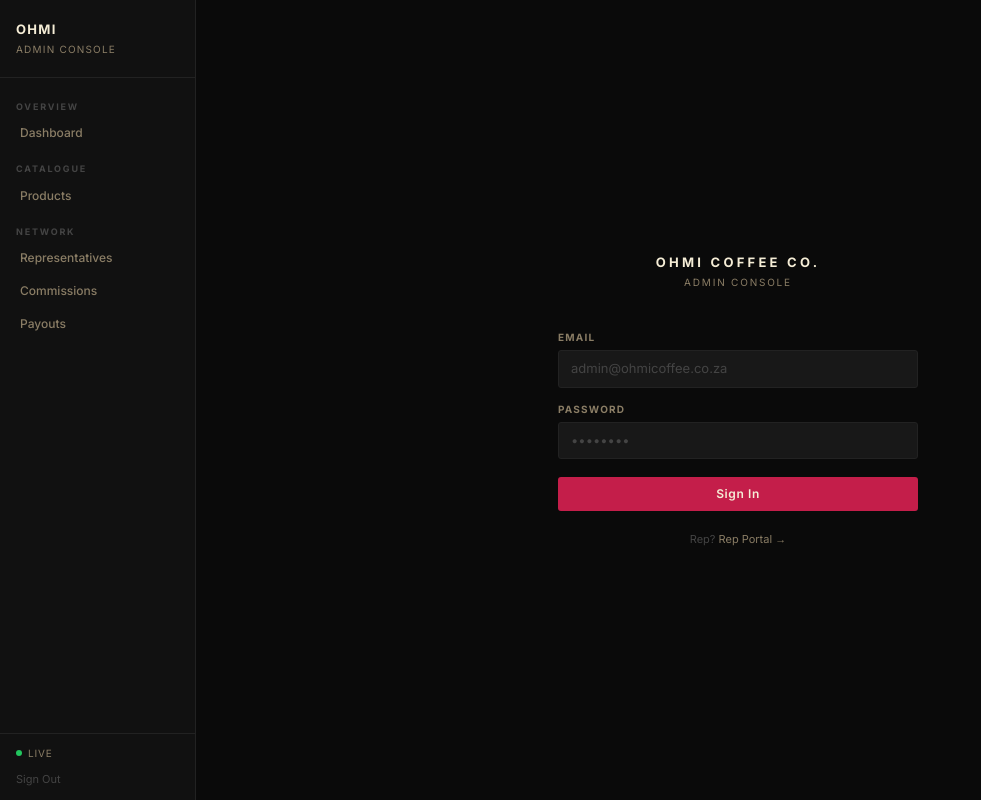
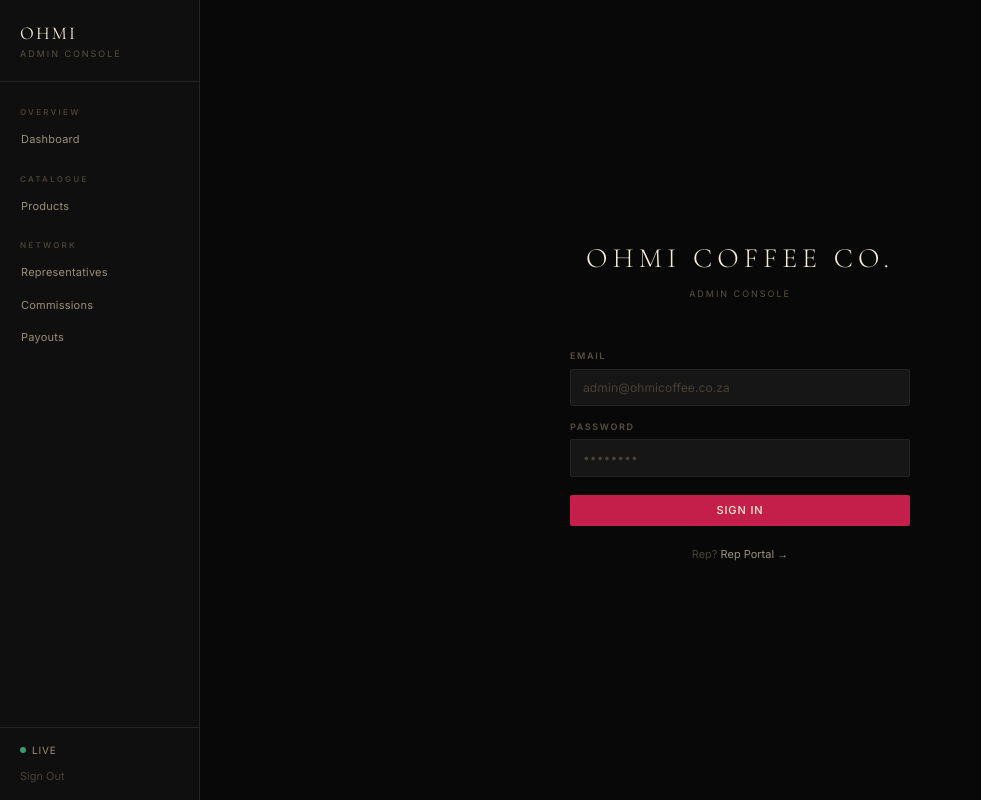
Before and after one commit to OHMICOFFEE/OHMICOFFEE, a Next.js app in the folder ohmi-v3/: page /admin/login in a window 1280 px wide. Shown: the whole page, without its empty margins (0-981 px from the left). Built offline with nearby package versions, Linux system fonts and the light colour scheme.

Commit message:
Update globals.css

```diff
--- a/ohmi-v3/app/globals.css
+++ b/ohmi-v3/app/globals.css
@@ -1,4 +1,4 @@
-@import url('https://fonts.googleapis.com/css2?family=Inter:wght@300;400;500;600;700&display=swap');
+@import url('https://fonts.googleapis.com/css2?family=Cormorant+Garamond:ital,wght@0,300;0,400;0,500;0,600;1,300;1,400&family=Inter:wght@300;400;500;600&display=swap');
 @tailwind base;
 @tailwind components;
 @tailwind utilities;
@@ -6,185 +6,186 @@
 *, *::before, *::after { box-sizing: border-box; margin: 0; padding: 0; }
 
 :root {
-  --bg: #0a0a0a;
-  --bg2: #111111;
-  --bg3: #181818;
-  --border: #222222;
-  --border2: #2a2a2a;
-  --cream: #F5EDD6;
-  --cream2: #c4b99a;
-  --cream3: #8a7d65;
-  --red: #C41E4A;
-  --red2: #9e1039;
-  --red3: rgba(196,30,74,0.12);
-  --green: #22c55e;
-  --yellow: #f59e0b;
-  --text: #F5EDD6;
-  --text2: #c4b99a;
-  --text3: #8a7d65;
-  --text4: #444;
+  --black:   #080808;
+  --black2:  #0f0f0f;
+  --black3:  #161616;
+  --black4:  #1e1e1e;
+  --border:  #242424;
+  --border2: #2e2e2e;
+  --cream:   #F5EDD6;
+  --cream2:  #d4c9b0;
+  --cream3:  #9a8e78;
+  --cream4:  #5a5040;
+  --red:     #C41E4A;
+  --red2:    #9e1039;
+  --red3:    rgba(196,30,74,0.10);
+  --red4:    rgba(196,30,74,0.06);
+  --green:   #3d9970;
+  --yellow:  #c49a1a;
+  --text:    #F5EDD6;
+  --text2:   #d4c9b0;
+  --text3:   #9a8e78;
+  --text4:   #4a4035;
 }
 
 html, body { height: 100%; }
 body {
-  background: var(--bg);
+  background: var(--black);
   color: var(--text);
   font-family: 'Inter', system-ui, sans-serif;
-  font-size: 13px;
-  line-height: 1.5;
+  font-size: 12px;
+  line-height: 1.6;
   -webkit-font-smoothing: antialiased;
 }
 
-::-webkit-scrollbar { width: 3px; height: 3px; }
-::-webkit-scrollbar-track { background: var(--bg); }
+::-webkit-scrollbar { width: 2px; height: 2px; }
+::-webkit-scrollbar-track { background: var(--black); }
 ::-webkit-scrollbar-thumb { background: var(--border2); }
-::-webkit-scrollbar-thumb:hover { background: var(--red); }
 
-/* INPUTS */
+.display { font-family: 'Cormorant Garamond', Georgia, serif; }
+
 input, select, textarea {
-  background: var(--bg3);
+  background: var(--black3);
   border: 1px solid var(--border);
   color: var(--cream);
   padding: 8px 12px;
-  font-size: 13px;
-  font-family: inherit;
+  font-size: 12px;
+  font-family: 'Inter', sans-serif;
   width: 100%;
   transition: border-color 0.15s;
   outline: none;
-  border-radius: 3px;
+  border-radius: 2px;
+  letter-spacing: 0.01em;
 }
 input:focus, select:focus, textarea:focus { border-color: var(--red); }
-input::placeholder, textarea::placeholder { color: var(--text4); }
-select option { background: var(--bg3); }
+input::placeholder { color: var(--text4); }
+select option { background: var(--black3); color: var(--cream); }
 
-/* BUTTONS */
 .btn {
   display: inline-flex; align-items: center; justify-content: center;
-  padding: 8px 16px; font-size: 12px; font-weight: 600;
-  letter-spacing: 0.05em; border: none; cursor: pointer;
-  transition: all 0.15s; border-radius: 3px; font-family: inherit;
+  padding: 7px 16px; font-size: 11px; font-weight: 500;
+  letter-spacing: 0.08em; text-transform: uppercase;
+  border: none; cursor: pointer; transition: all 0.15s;
+  border-radius: 2px; font-family: 'Inter', sans-serif;
   white-space: nowrap;
 }
 .btn-red { background: var(--red); color: var(--cream); }
 .btn-red:hover { background: var(--red2); }
-.btn-red:disabled { opacity: 0.4; cursor: not-allowed; }
-.btn-outline { background: transparent; color: var(--cream2); border: 1px solid var(--border2); }
-.btn-outline:hover { border-color: var(--cream3); color: var(--cream); }
-.btn-ghost { background: transparent; color: var(--text3); border: 1px solid var(--border); padding: 5px 10px; font-size: 11px; }
-.btn-ghost:hover { color: var(--cream); border-color: var(--border2); }
+.btn-red:disabled { opacity: 0.3; cursor: not-allowed; }
+.btn-outline { background: transparent; color: var(--cream3); border: 1px solid var(--border2); }
+.btn-outline:hover { border-color: var(--cream4); color: var(--cream2); }
+.btn-ghost { background: transparent; color: var(--text4); border: 1px solid var(--border); padding: 4px 10px; font-size: 10px; letter-spacing: 0.06em; }
+.btn-ghost:hover { color: var(--cream2); border-color: var(--border2); }
 
-/* LAYOUT */
-.layout { display: flex; min-height: 100vh; }
+.layout { display: flex; min-height: 100vh; background: var(--black); }
 .main { flex: 1; display: flex; flex-direction: column; min-width: 0; overflow: hidden; }
-.page { flex: 1; padding: 24px; overflow-y: auto; }
+.page { flex: 1; padding: 28px 32px; overflow-y: auto; }
 
-/* SIDEBAR */
 .sidebar {
-  width: 196px; min-width: 196px;
-  background: var(--bg2);
+  width: 200px; min-width: 200px;
+  background: var(--black2);
   border-right: 1px solid var(--border);
   display: flex; flex-direction: column;
   height: 100vh; position: sticky; top: 0;
 }
-.sidebar-logo { padding: 20px 16px; border-bottom: 1px solid var(--border); }
-.sidebar-logo-name { font-size: 13px; font-weight: 700; letter-spacing: 0.1em; text-transform: uppercase; color: var(--cream); }
-.sidebar-logo-sub { font-size: 10px; color: var(--text3); letter-spacing: 0.12em; text-transform: uppercase; margin-top: 2px; }
-.sidebar-nav { flex: 1; padding: 10px 8px; overflow-y: auto; }
-.sidebar-section { font-size: 9px; font-weight: 700; letter-spacing: 0.2em; text-transform: uppercase; color: var(--text4); padding: 12px 8px 4px; }
+.sidebar-logo { padding: 24px 20px 20px; border-bottom: 1px solid var(--border); }
+.sidebar-logo-name {
+  font-family: 'Cormorant Garamond', Georgia, serif;
+  font-size: 18px; font-weight: 400;
+  letter-spacing: 0.12em; text-transform: uppercase;
+  color: var(--cream); line-height: 1;
+}
+.sidebar-logo-sub { font-size: 9px; color: var(--cream4); letter-spacing: 0.22em; text-transform: uppercase; margin-top: 5px; }
+.sidebar-nav { flex: 1; padding: 8px 10px; overflow-y: auto; }
+.sidebar-section { font-size: 8px; font-weight: 600; letter-spacing: 0.28em; text-transform: uppercase; color: var(--text4); padding: 16px 10px 5px; }
 .nav-link {
-  display: flex; align-items: center; gap: 8px;
-  padding: 7px 10px; color: var(--text3); font-size: 12px; font-weight: 500;
-  text-decoration: none; border-radius: 3px; transition: all 0.12s;
-  border-left: 2px solid transparent; margin-bottom: 1px;
+  display: flex; align-items: center;
+  padding: 7px 10px; color: var(--text3); font-size: 11px; font-weight: 400;
+  text-decoration: none; border-radius: 2px; transition: all 0.12s;
+  border-left: 1px solid transparent; margin-bottom: 1px; letter-spacing: 0.02em;
 }
-.nav-link:hover { color: var(--cream); background: rgba(255,255,255,0.03); }
-.nav-link.active { color: var(--cream); background: var(--red3); border-left-color: var(--red); }
-.sidebar-footer { padding: 12px 16px; border-top: 1px solid var(--border); }
+.nav-link:hover { color: var(--cream2); background: rgba(245,237,214,0.03); }
+.nav-link.active { color: var(--cream); background: var(--red4); border-left-color: var(--red); }
+.sidebar-footer { padding: 14px 20px; border-top: 1px solid var(--border); }
+.live-dot { display: flex; align-items: center; gap: 6px; margin-bottom: 10px; }
+.live-dot-circle { width: 5px; height: 5px; border-radius: 50%; background: var(--green); }
+.live-dot-text { font-size: 9px; color: var(--cream4); letter-spacing: 0.14em; text-transform: uppercase; }
 
-/* TOPBAR */
 .topbar {
-  height: 50px; background: var(--bg2); border-bottom: 1px solid var(--border);
+  height: 48px; background: var(--black2); border-bottom: 1px solid var(--border);
   display: flex; align-items: center; justify-content: space-between;
-  padding: 0 24px; flex-shrink: 0;
+  padding: 0 32px; flex-shrink: 0;
 }
-.topbar-title { font-size: 13px; font-weight: 600; color: var(--cream); }
+.topbar-title { font-family: 'Cormorant Garamond', Georgia, serif; font-size: 16px; font-weight: 400; letter-spacing: 0.06em; color: var(--cream); }
 
-/* CARDS */
-.card { background: var(--bg2); border: 1px solid var(--border); border-radius: 4px; }
+.stats-row { display: grid; gap: 1px; background: var(--border); border: 1px solid var(--border); border-radius: 2px; overflow: hidden; margin-bottom: 24px; }
+.stat { background: var(--black2); padding: 18px 20px; }
+.stat-label { font-size: 9px; font-weight: 600; letter-spacing: 0.2em; text-transform: uppercase; color: var(--cream4); margin-bottom: 8px; }
+.stat-val { font-family: 'Cormorant Garamond', Georgia, serif; font-size: 28px; font-weight: 400; color: var(--cream); line-height: 1; }
+.stat-val-sm { font-size: 18px; }
+.stat-sub { font-size: 10px; color: var(--text3); margin-top: 4px; }
+.stat-red { color: var(--red) !important; }
+.stat-green { color: var(--green) !important; }
+
+.card { background: var(--black2); border: 1px solid var(--border); border-radius: 2px; }
 .card-pad { padding: 20px; }
+.card-header { padding: 12px 16px; border-bottom: 1px solid var(--border); font-size: 9px; font-weight: 600; letter-spacing: 0.2em; text-transform: uppercase; color: var(--cream4); }
 
-/* STAT CARDS */
-.stats-grid { display: grid; grid-template-columns: repeat(4,1fr); gap: 1px; background: var(--border); border: 1px solid var(--border); border-radius: 4px; overflow: hidden; margin-bottom: 20px; }
-.stat { background: var(--bg2); padding: 18px 20px; }
-.stat-label { font-size: 10px; font-weight: 600; letter-spacing: 0.12em; text-transform: uppercase; color: var(--text3); margin-bottom: 6px; }
-.stat-val { font-size: 24px; font-weight: 700; color: var(--cream); line-height: 1; }
-.stat-sub { font-size: 11px; color: var(--text3); margin-top: 4px; }
-.stat-red { color: var(--red); }
-.stat-green { color: var(--green); }
+.table-wrap { background: var(--black2); border: 1px solid var(--border); border-radius: 2px; overflow: hidden; }
+table { width: 100%; border-collapse: collapse; }
+thead th { padding: 10px 14px; text-align: left; font-size: 9px; font-weight: 600; letter-spacing: 0.18em; text-transform: uppercase; color: var(--cream4); border-bottom: 1px solid var(--border); white-space: nowrap; background: var(--black2); }
+tbody td { padding: 11px 14px; border-bottom: 1px solid var(--border); font-size: 12px; color: var(--cream3); }
+tbody tr:last-child td { border-bottom: none; }
+tbody tr:hover td { background: rgba(245,237,214,0.012); }
+.td-name { color: var(--cream) !important; font-weight: 500; }
+.td-amount { color: var(--red) !important; font-weight: 600; font-family: 'Cormorant Garamond', Georgia, serif; font-size: 14px; }
+.td-green { color: var(--green) !important; font-weight: 500; }
+.empty-row td { text-align: center; color: var(--text4); padding: 48px 14px; font-size: 11px; letter-spacing: 0.08em; }
 
-/* TABLES */
-.table-wrap { background: var(--bg2); border: 1px solid var(--border); border-radius: 4px; overflow: hidden; }
-table { width: 100%; border-collapse: collapse; }
-thead th { padding: 10px 14px; text-align: left; font-size: 10px; font-weight: 700; letter-spacing: 0.12em; text-transform: uppercase; color: var(--text3); border-bottom: 1px solid var(--border); white-space: nowrap; }
-tbody td { padding: 11px 14px; border-bottom: 1px solid var(--border); font-size: 13px; color: var(--cream2); }
-tbody tr:last-child td { border-bottom: none; }
-tbody tr:hover td { background: rgba(255,255,255,0.015); }
-.td-name { color: var(--cream) !important; font-weight: 500; }
-.td-amount { color: var(--red) !important; font-weight: 600; }
-.td-green { color: var(--green) !important; font-weight: 600; }
-.empty-row td { text-align: center; color: var(--text4); padding: 40px; font-size: 12px; }
+.badge { display: inline-flex; align-items: center; padding: 2px 7px; border-radius: 1px; font-size: 9px; font-weight: 600; letter-spacing: 0.1em; text-transform: uppercase; }
+.badge-green { background: rgba(61,153,112,0.12); color: #5bbf92; border: 1px solid rgba(61,153,112,0.2); }
+.badge-yellow { background: rgba(196,154,26,0.1); color: #c49a1a; border: 1px solid rgba(196,154,26,0.2); }
+.badge-red { background: rgba(196,30,74,0.1); color: #e05a7a; border: 1px solid rgba(196,30,74,0.2); }
+.badge-gray { background: rgba(245,237,214,0.05); color: var(--cream3); border: 1px solid var(--border); }
+.badge-cream { background: rgba(245,237,214,0.07); color: var(--cream2); border: 1px solid var(--border2); }
 
-/* BADGES */
-.badge { display: inline-flex; align-items: center; padding: 2px 8px; border-radius: 10px; font-size: 10px; font-weight: 700; letter-spacing: 0.08em; text-transform: uppercase; }
-.badge-green { background: rgba(34,197,94,0.1); color: #4ade80; }
-.badge-yellow { background: rgba(245,158,11,0.1); color: #fbbf24; }
-.badge-red { background: rgba(196,30,74,0.12); color: #e05a7a; }
-.badge-gray { background: rgba(255,255,255,0.06); color: var(--text3); }
-.badge-cream { background: rgba(245,237,214,0.08); color: var(--cream2); }
-
-/* MODAL */
-.modal-overlay { position: fixed; inset: 0; background: rgba(0,0,0,0.85); z-index: 1000; display: flex; align-items: center; justify-content: center; padding: 24px; }
-.modal { background: var(--bg2); border: 1px solid var(--border2); border-radius: 6px; width: 100%; max-width: 560px; max-height: 90vh; overflow-y: auto; }
+.modal-overlay { position: fixed; inset: 0; background: rgba(0,0,0,0.92); z-index: 1000; display: flex; align-items: center; justify-content: center; padding: 24px; }
+.modal { background: var(--black2); border: 1px solid var(--border2); border-radius: 3px; width: 100%; max-width: 560px; max-height: 90vh; overflow-y: auto; }
 .modal-header { padding: 16px 20px; border-bottom: 1px solid var(--border); display: flex; justify-content: space-between; align-items: center; }
-.modal-title { font-size: 14px; font-weight: 600; color: var(--cream); }
-.modal-close { background: none; border: none; color: var(--text3); font-size: 20px; cursor: pointer; line-height: 1; }
+.modal-title { font-family: 'Cormorant Garamond', Georgia, serif; font-size: 17px; font-weight: 400; color: var(--cream); letter-spacing: 0.04em; }
+.modal-close { background: none; border: none; color: var(--cream4); font-size: 20px; cursor: pointer; line-height: 1; }
 .modal-close:hover { color: var(--cream); }
 .modal-body { padding: 20px; }
 .modal-footer { padding: 14px 20px; border-top: 1px solid var(--border); display: flex; justify-content: flex-end; gap: 8px; }
 
-/* FORM */
 .field { margin-bottom: 14px; }
-.field label { display: block; font-size: 10px; font-weight: 700; letter-spacing: 0.12em; text-transform: uppercase; color: var(--text3); margin-bottom: 5px; }
+.field label { display: block; font-size: 9px; font-weight: 600; letter-spacing: 0.18em; text-transform: uppercase; color: var(--cream4); margin-bottom: 5px; }
 .grid-2 { display: grid; grid-template-columns: 1fr 1fr; gap: 14px; }
 .grid-3 { display: grid; grid-template-columns: 1fr 1fr 1fr; gap: 14px; }
 .span-2 { grid-column: 1 / -1; }
 
-/* LOGIN PAGE */
-.login-wrap { min-height: 100vh; display: flex; align-items: center; justify-content: center; background: var(--bg); }
-.login-box { width: 360px; }
-.login-logo { text-align: center; margin-bottom: 40px; }
-.login-logo-name { font-size: 13px; font-weight: 700; letter-spacing: 0.25em; text-transform: uppercase; color: var(--cream); }
-.login-logo-sub { font-size: 10px; color: var(--text3); letter-spacing: 0.18em; text-transform: uppercase; margin-top: 3px; }
-.login-error { color: #e05a7a; font-size: 12px; margin-bottom: 12px; padding: 8px 12px; background: rgba(196,30,74,0.08); border: 1px solid rgba(196,30,74,0.2); border-radius: 3px; }
+.login-wrap { min-height: 100vh; display: flex; align-items: center; justify-content: center; background: var(--black); }
+.login-box { width: 340px; }
+.login-logo { text-align: center; margin-bottom: 48px; }
+.login-logo-name { font-family: 'Cormorant Garamond', Georgia, serif; font-size: 28px; font-weight: 300; letter-spacing: 0.18em; text-transform: uppercase; color: var(--cream); margin-bottom: 6px; }
+.login-logo-line { width: 40px; height: 1px; background: var(--red); margin: 10px auto; }
+.login-logo-sub { font-size: 9px; color: var(--cream4); letter-spacing: 0.22em; text-transform: uppercase; }
+.login-error { color: #e05a7a; font-size: 11px; margin-bottom: 12px; padding: 8px 12px; background: rgba(196,30,74,0.06); border: 1px solid rgba(196,30,74,0.2); border-radius: 2px; }
 
-/* RANK BADGE */
-.rank-badge { display: inline-flex; align-items: center; gap: 6px; padding: 4px 10px; background: var(--red3); border: 1px solid rgba(196,30,74,0.25); border-radius: 3px; font-size: 11px; font-weight: 700; letter-spacing: 0.08em; color: var(--red); text-transform: uppercase; }
+.rank-badge { display: inline-flex; align-items: center; gap: 6px; padding: 4px 10px; background: var(--red3); border: 1px solid rgba(196,30,74,0.2); border-radius: 2px; font-size: 10px; font-weight: 600; letter-spacing: 0.1em; text-transform: uppercase; color: var(--red); }
 
-/* PROGRESS BAR */
-.progress-wrap { margin-bottom: 10px; }
-.progress-label { display: flex; justify-content: space-between; margin-bottom: 4px; font-size: 11px; color: var(--text3); }
-.progress-bar { height: 3px; background: var(--border2); border-radius: 2px; }
-.progress-fill { height: 3px; background: var(--red); border-radius: 2px; transition: width 0.4s; }
+.pool-meter { background: var(--black3); border: 1px solid var(--border); border-radius: 2px; padding: 16px 20px; }
+.pool-meter-title { font-size: 9px; font-weight: 600; letter-spacing: 0.2em; text-transform: uppercase; color: var(--cream4); margin-bottom: 14px; }
+.pool-row { display: flex; justify-content: space-between; align-items: center; padding: 7px 0; border-bottom: 1px solid var(--border); font-size: 12px; }
+.pool-row:last-child { border-bottom: none; }
+.pool-key { color: var(--cream4); }
+.pool-val { font-weight: 500; color: var(--cream2); }
+.pool-val-red { font-weight: 600; color: var(--red); font-family: 'Cormorant Garamond', Georgia, serif; font-size: 14px; }
+.pool-val-green { font-weight: 500; color: var(--green); }
 
-/* DIVIDER */
+.progress-wrap { margin-bottom: 12px; }
+.progress-label { display: flex; justify-content: space-between; margin-bottom: 5px; font-size: 10px; color: var(--cream4); letter-spacing: 0.04em; }
+.progress-bar { height: 2px; background: var(--border2); border-radius: 1px; }
+.progress-fill { height: 2px; background: var(--red); border-radius: 1px; transition: width 0.4s; }
+
 .divider { height: 1px; background: var(--border); margin: 20px 0; }
-
-/* POOL METER */
-.pool-meter { background: var(--bg3); border: 1px solid var(--border); border-radius: 4px; padding: 16px 20px; margin-bottom: 20px; }
-.pool-meter-title { font-size: 10px; font-weight: 700; letter-spacing: 0.12em; text-transform: uppercase; color: var(--text3); margin-bottom: 12px; }
-.pool-row { display: flex; justify-content: space-between; align-items: center; padding: 6px 0; border-bottom: 1px solid var(--border); font-size: 12px; }
-.pool-row:last-child { border-bottom: none; }
-.pool-key { color: var(--text3); }
-.pool-val { font-weight: 600; color: var(--cream); }
-.pool-val-red { font-weight: 600; color: var(--red); }
-.pool-val-green { font-weight: 600; color: var(--green); }
```
